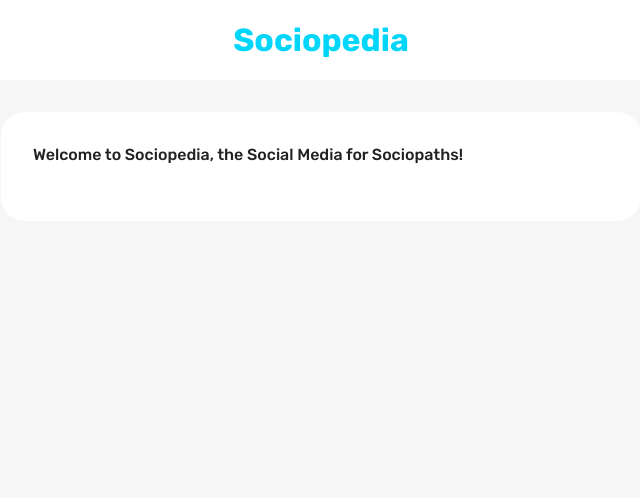
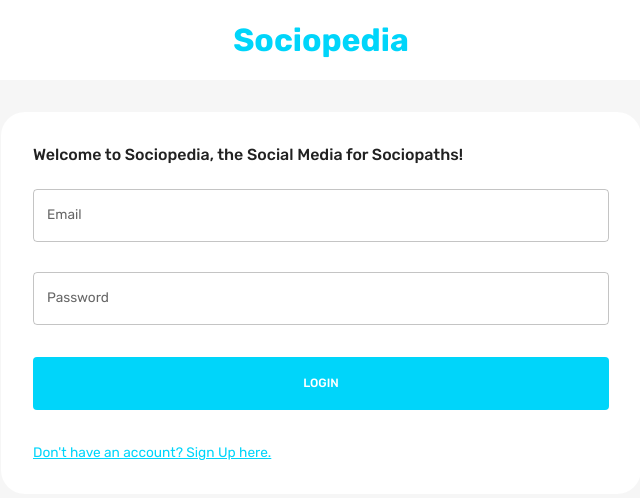
Before and after one commit to jenoen/socialMediaApp, a React (Create React App) app in the folder client/: page / in a window 1280 px wide. Shown: the top 498 px of the page, without its empty margins (319-959 px from the left). Built offline with nearby package versions, Linux system fonts and the light colour scheme.

Commit message:
form addition

```diff
--- a/client/src/index.js
+++ b/client/src/index.js
@@ -3,7 +3,7 @@ import ReactDOM from "react-dom/client";
 import "./index.css";
 import App from "./App";
 import authReducer from "./state";
-import { configureStore, getDefaultMiddleware } from "@reduxjs/toolkit";
+import { configureStore } from "@reduxjs/toolkit";
 import { Provider } from "react-redux";
 import {
   persistStore,
--- a/client/src/scenes/loginPage/index.jsx
+++ b/client/src/scenes/loginPage/index.jsx
@@ -27,6 +27,7 @@ const LoginPage = () => {
         <Typography fontWeight="500" variant="h5" sx={{ mb: "1.5rem" }}>
           Welcome to Sociopedia, the Social Media for Sociopaths!
         </Typography>
+        <Form />
       </Box>
     </Box>
   );
```
Also changed, not shown: 1 other file (tests, documents, lock files or other folders).
